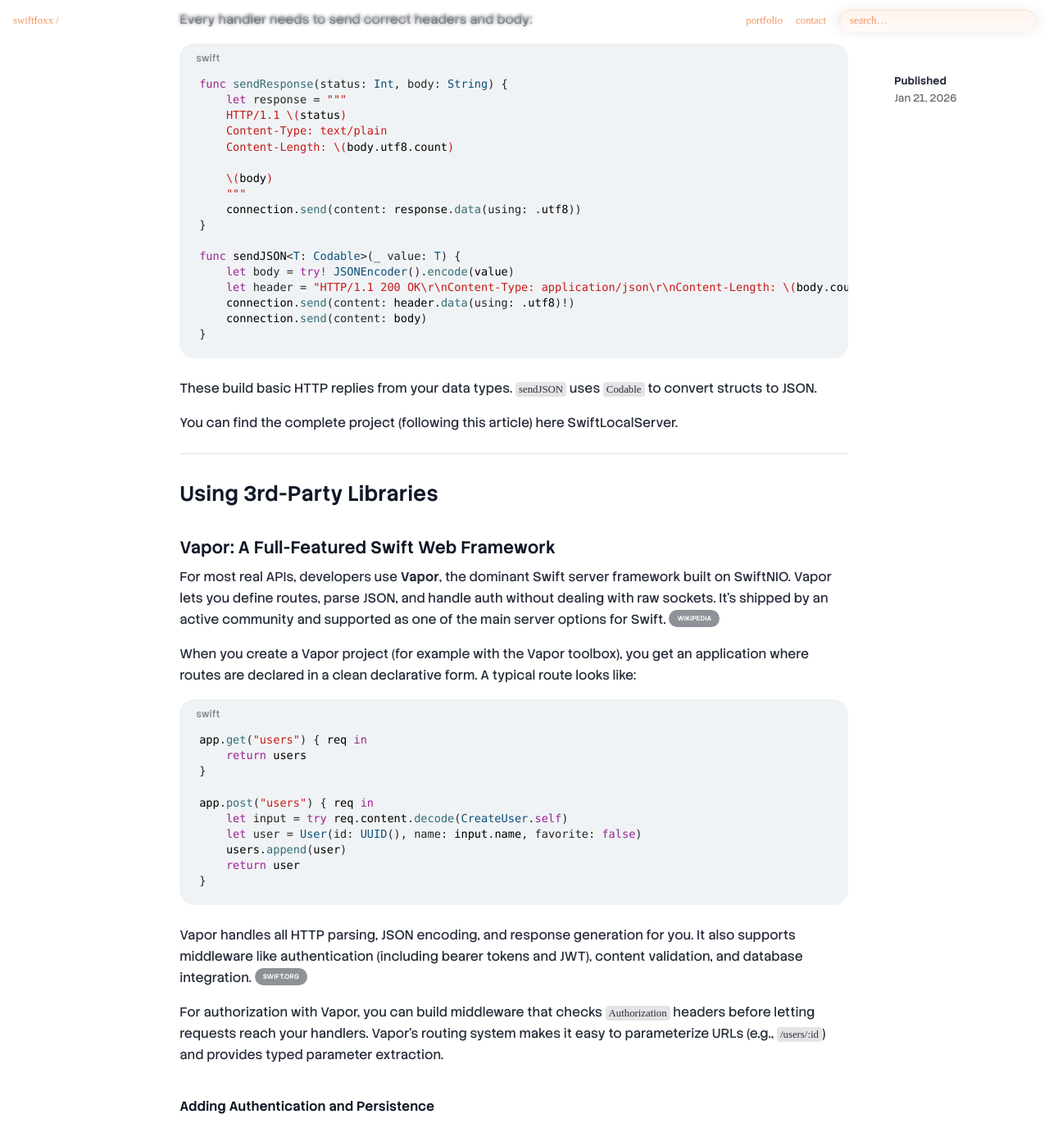
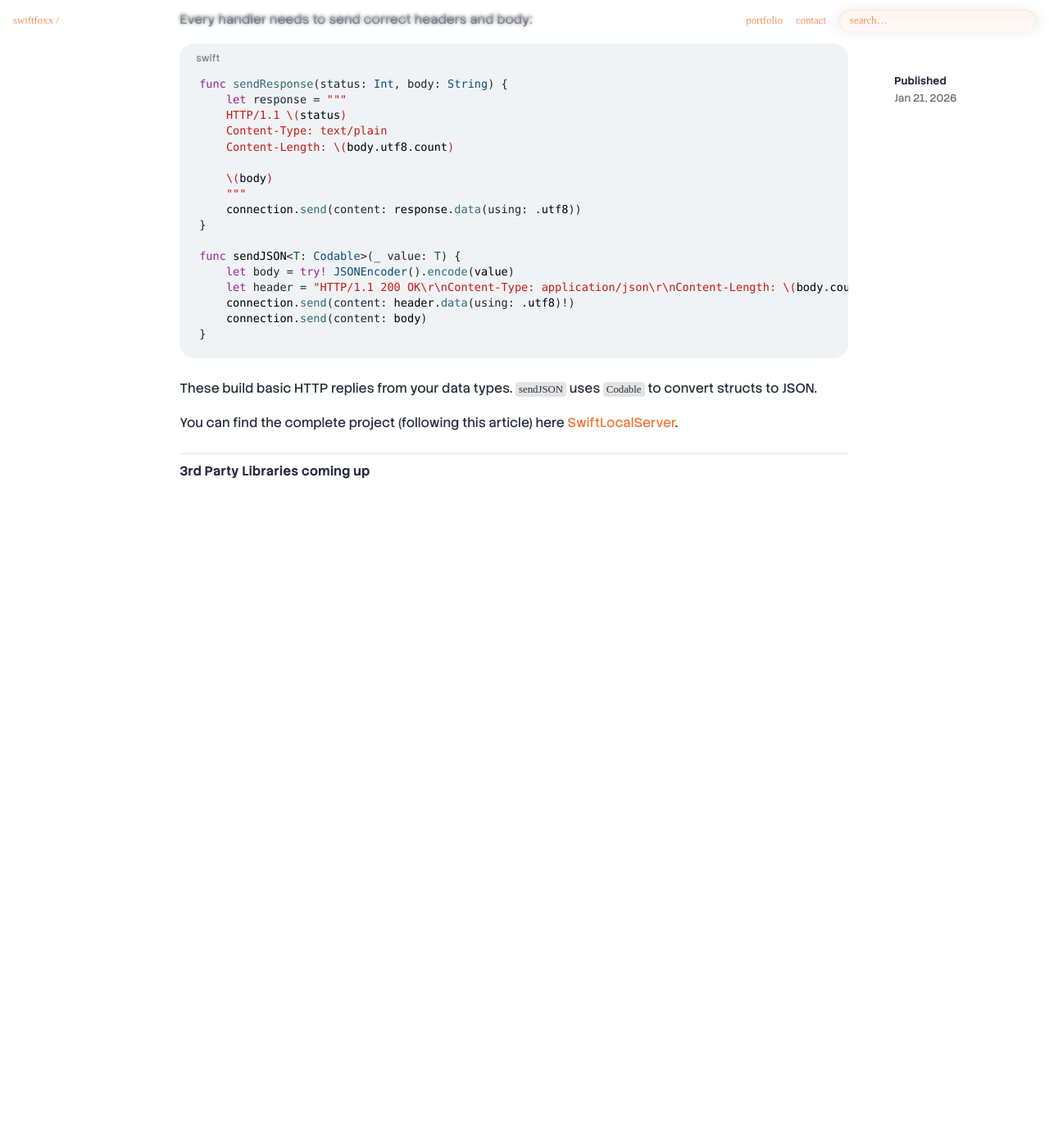
Before and after one commit to SwiftFoxx/swiftfoxx.github.io, a Jekyll site: the page built from _posts/2026-01-21-building-local-server-in-swift.md, in a window 1280 px wide and 1400 px high, scrolled down 7091 px. Shown: the whole window at 82% size. Built offline with Jekyll 4.4.1, drawn with Linux system fonts in a browser that asks for light colours; some web fonts are replaced; after the commit the page ends 7727 px from its top, so only the background shows below that.

Commit message:
Add Local Server + Download

````diff
--- a/_config.yml
+++ b/_config.yml
@@ -17,6 +17,9 @@
   how_tos:
     output: true
     permalink: /how-tos/:name/
+  downloads:
+    output: true
+    permalink: /downloads/:name/
 
 # Excerpts (matches previous posts.json behavior)
 excerpt_separator: "<!-- more -->"
--- a/_posts/2026-01-21-building-local-server-in-swift.md
+++ b/_posts/2026-01-21-building-local-server-in-swift.md
@@ -339,35 +339,8 @@
 
 These build basic HTTP replies from your data types. `sendJSON`{: .inline-code } uses `Codable`{: .inline-code } to convert structs to JSON.
 
-You can find the complete project (following this article) here SwiftLocalServer.
+You can find the complete project (following this article) here [SwiftLocalServer](/downloads/download-local-server/).
 
 ---
 
-## Using 3rd-Party Libraries
-
-### Vapor: A Full-Featured Swift Web Framework
-
-For most real APIs, developers use **Vapor**, the dominant Swift server framework built on SwiftNIO. Vapor lets you define routes, parse JSON, and handle auth without dealing with raw sockets. It’s shipped by an active community and supported as one of the main server options for Swift. [Wikipedia](https://en.wikipedia.org/wiki/Vapor_%28web_framework%29?utm_source=chatgpt.com){: .inline-link }
-
-<!-- Add code for installing the dependency -->
-
-When you create a Vapor project (for example with the Vapor toolbox), you get an application where routes are declared in a clean declarative form. A typical route looks like:
-
-```swift
-app.get("users") { req in
-    return users
-}
-
-app.post("users") { req in
-    let input = try req.content.decode(CreateUser.self)
-    let user = User(id: UUID(), name: input.name, favorite: false)
-    users.append(user)
-    return user
-}
-```
-
-Vapor handles all HTTP parsing, JSON encoding, and response generation for you. It also supports middleware like authentication (including bearer tokens and JWT), content validation, and database integration. [swift.org](https://swift.org/getting-started/vapor-web-server/?utm_source=chatgpt.com){: .inline-link }
-
-For authorization with Vapor, you can build middleware that checks `Authorization`{: .inline-code } headers before letting requests reach your handlers. Vapor’s routing system makes it easy to parameterize URLs (e.g., `/users/:id`{: .inline-code }) and provides typed parameter extraction.
-
-#### Adding Authentication and Persistence
+**3rd Party Libraries coming up**
--- a/css/style.css
+++ b/css/style.css
@@ -50,11 +50,11 @@
     /* opacity of the hero section */
     --hero-opacity: 0.2;
     /* light mode */
-    --glass-bg: rgba(250, 114, 41, 0.08);
+    --glass-bg: hsl(21, 95%, 57%, 0.08);
     /* #F0681F */
-    --glass-border: rgba(240, 104, 31, 0.15);
+    --glass-border: hsl(21, 87%, 53%, 0.15);
     /* select text color */
-    --text-color-select: #F0681F;
+    --text-color-select: hsl(21, 87%, 53%);
     /* Foreground color for error block */
     --error-foreground: hsl(1, 81%, 50%);
     /* Background color for error block */
@@ -478,7 +478,7 @@
         /* #CB6D3A */
         --glass-border: rgba(203, 109, 58, 0.35);
         /* select text color */
-        --text-color-select: #CB6D3A;
+        --text-color-select: hsl(21, 58%, 51%);
         /* Foreground color for error block */
         --error-foreground: hsl(1, 100%, 57%);
         /* Background color for error block */
````
Also changed, not shown: _downloads/download-local-server.md (added, +13 -0 lines), _layouts/anydownload.html (added, +38 -0 lines), css/download.css (added, +92 -0 lines).
